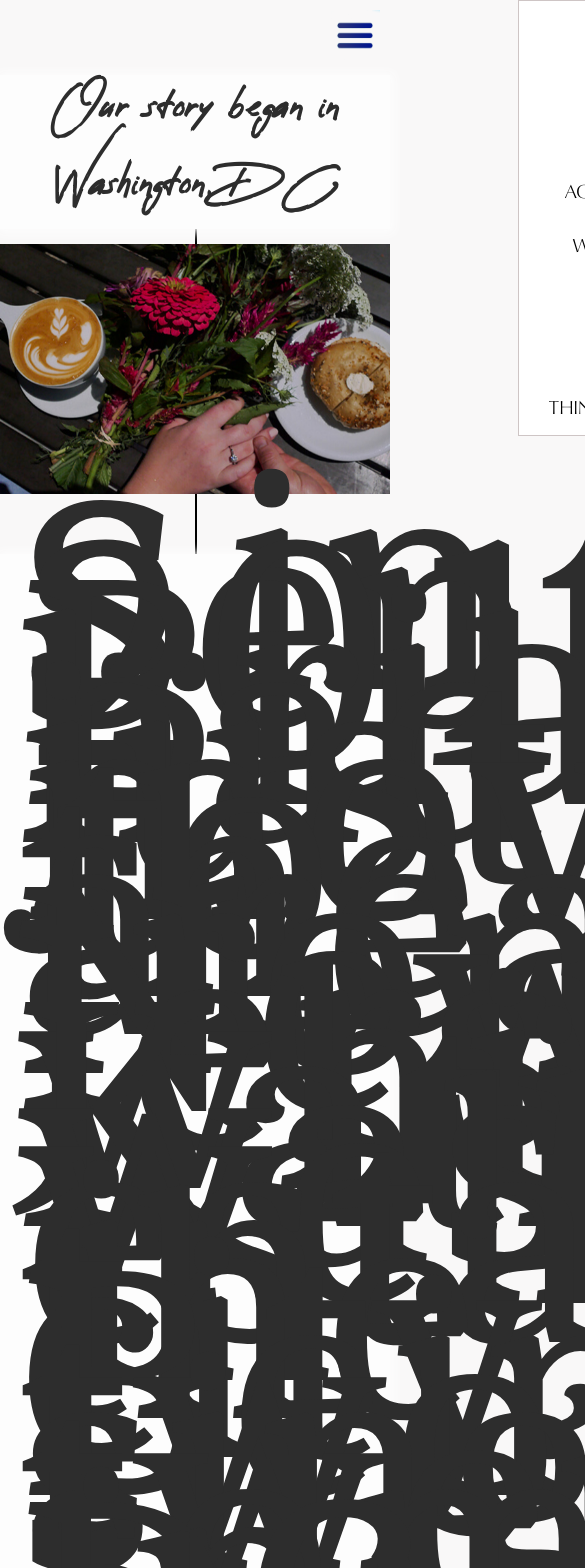
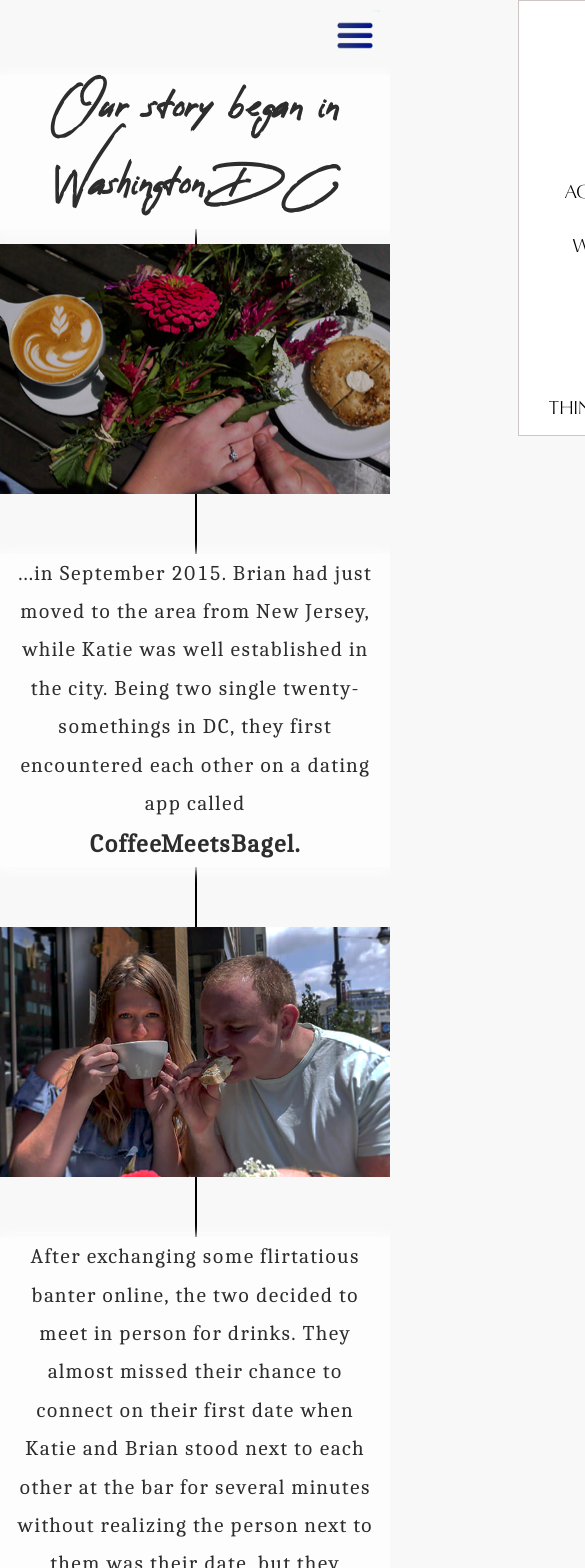
Before and after one commit to syneva-runyan/katie-and-brian, a React app: page /our-story in a window 390 px wide. Shown: the top 1568 px of the page, 585 px wide, since content can reach past the window. Built offline with nearby package versions, Linux system fonts and the light colour scheme; what shuffle-array would draw is missing.

Commit message:
Fixed font size

```diff
--- a/src/blocks/Accomodations.js
+++ b/src/blocks/Accomodations.js
@@ -12,7 +12,7 @@ export default function Accomodations() {
             <p>We have a block of rooms reserved at the <a href="https://secure3.hilton.com/en_US/hi/reservation/book.htm?inputModule=HOTEL&ctyhocn=ATLPGHH&spec_plan=RWB&arrival=20200904&departure=20200906&cid=OM,WW,HILTONLINK,EN,DirectLink&fromId=HILTONLINKDIRECT" target="_blank" rel="noreferrer noopener">Peachtree City Hotel and Conference Center</a><br/>
             Rates are $119 per night for either 1 King bed or 2 Queen beds. The hotel is a 5 min drive from the church and a 10 min drive from the reception venue.<br/><br/>
             Transportation will be provided to and from the hotel and the reception.
-            </p>
+            </p><br/>
             <h2>Alternate Accommodations</h2>
             <p>In addition to the wedding block, there are numerous other hotels and a variety of <a href="https://www.airbnb.com/s/Walt-Banks-Road--Peachtree-City--GA--USA/homes?refinement_paths%5B%5D=%2Fhomes&source=mc_search_bar&search_type=autocomplete_click&screen_size=large&checkin=2020-09-04&checkout=2020-09-06&adults=1&query=Walt%20Banks%20Road%2C%20Peachtree%20City%2C%20GA%2C%20USA&place_id=EihXYWx0IEJhbmtzIFJvYWQsIFBlYWNodHJlZSBDaXR5LCBHQSwgVVNBIi4qLAoUChIJU58O6YLp9IgRarXTdTwtdLMSFAoSCZtWa96RwfSIEapGfz1grP2U" target="_blank" rel="noreferrer noopener">Airbnbs</a> in the area.</p>
             <p>Looking for <NavLink className="accomodations__things-to-do" to="/things-to-do">things to do while in Peachtree City?</NavLink></p>
--- a/src/blocks/OurStory.css
+++ b/src/blocks/OurStory.css
@@ -72,7 +72,7 @@ p.ourStory__content {
     .ourStory__content {
         padding: 0 15px;
         width: 100%;
-        font-size: 21rem;
+        font-size: 21px;
         line-height:  2.4rem;
 
     }
```
